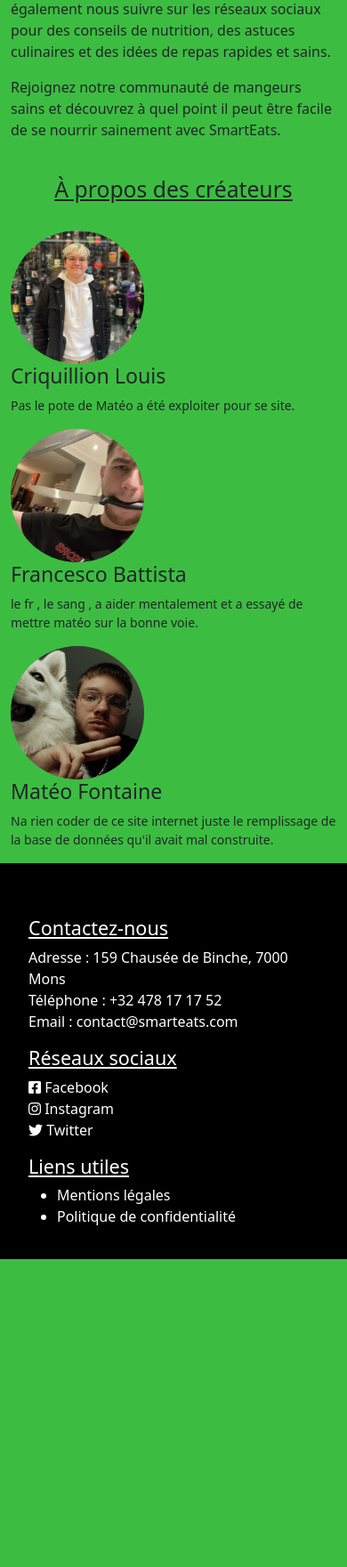
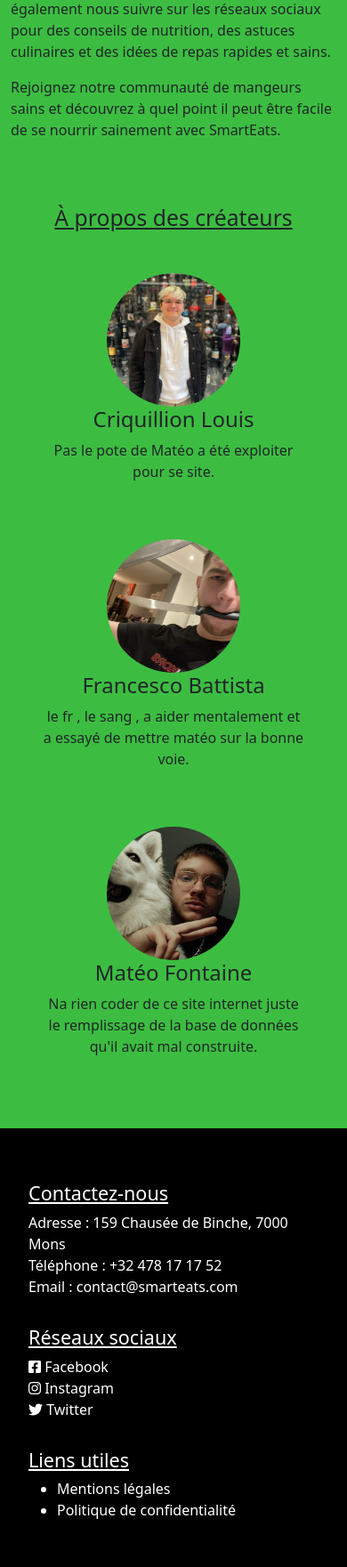
Before and after one commit to LeNoSkill/LeNoSkill.github.io, a PHP site: page /php/test.PHP in a window 390 px wide. Shown: the part 1432-3193 px from the top of the page at 89% size. Before the commit the page ends 2847 px from the top, so only its background shows below. Run offline with PHP 8.4, Linux system fonts and the light colour scheme.

Commit message:
modifie le css pour adaptation tel de la présentat ion de nous

```diff
--- a/css/pageprincipale.css
+++ b/css/pageprincipale.css
@@ -33,23 +33,16 @@ body {
   }
 
   /* Styles de base pour la description des personnes */
-.person p {
-  font-size: 18px;
-}
+  #apropos {
+    background-color: #3cbd41;
+    padding: 2rem;
+  }
 
-/* Styles spécifiques pour les écrans plus petits (tablette) */
-@media (max-width: 768px) {
-  .person p {
-    font-size: 16px;
+  .person {
+    text-align: center;
+    padding: 1rem;
   }
-}
 
-/* Styles spécifiques pour les écrans encore plus petits (mobile) */
-@media (max-width: 480px) {
-  .person p {
-    font-size: 14px;
-  }
-}
 
   .person img {
     width: 150px;
@@ -57,3 +50,20 @@ body {
     border-radius: 50%;
     object-fit: cover;
   }
+
+  .person h3 {
+    font-size: 1.5rem;
+    margin-bottom: 0.5rem;
+  }
+
+  /* Responsive */
+  @media (max-width: 768px) {
+    .row {
+      display: flex;
+      flex-direction: column;
+    }
+
+    .col-md-4 {
+      margin-bottom: 1rem;
+    }
+  }
```
